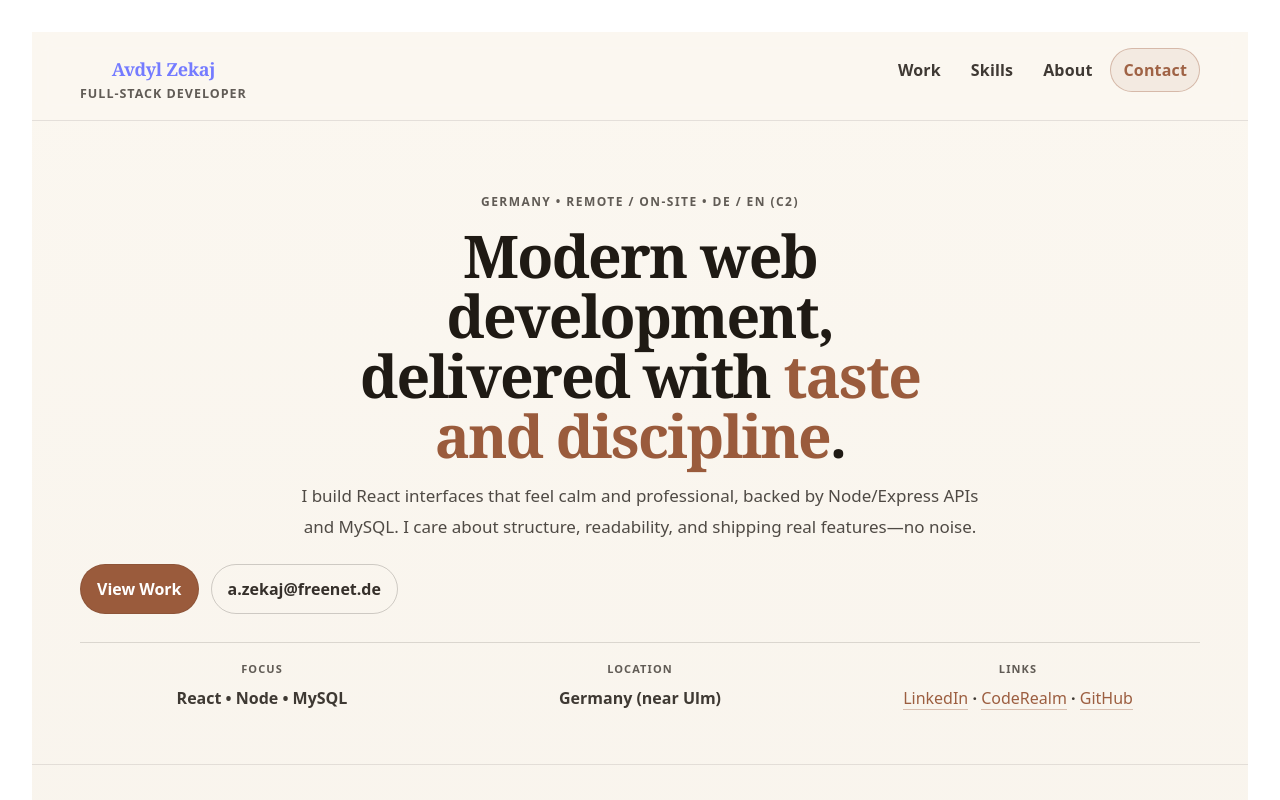
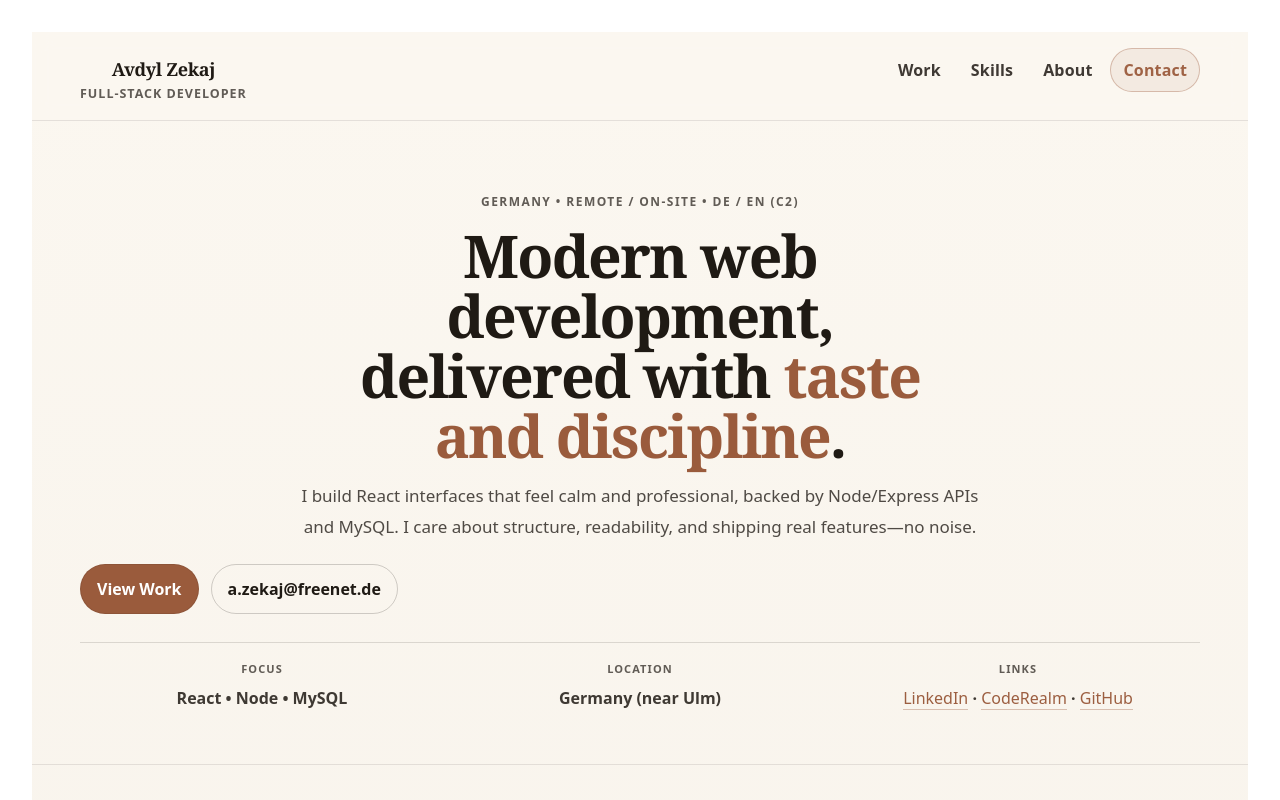
Before and after one commit to AndyZekaj/me, a React (Vite) app: page / in a window 1280 px wide. In both pictures the pointer is over the link 163 px from the left and 79 px from the top of the page. Shown: the top 800 px of the page. Built offline with nearby package versions, Linux system fonts and the light colour scheme.

Commit message:
removed blue outliners

```diff
--- a/src/components/Home/home.css
+++ b/src/components/Home/home.css
@@ -63,6 +63,15 @@
   flex-direction: column;
   gap: 2px;
 }
+
+.wordmark,
+.wordmark:visited,
+.wordmark:hover,
+.wordmark:active {
+  color: var(--ink);
+  text-decoration: none;
+}
+
 
 .wordmark__name {
   font-family: var(--serif);
@@ -176,6 +185,7 @@
 
 .btn:hover {
   transform: translateY(-1px);
+
 }
 
 .btn:active {
@@ -197,6 +207,21 @@
 .btn--full {
   width: 100%;
 }
+
+a.btn,
+a.btn:visited,
+a.btn:hover,
+a.btn:active {
+  color: inherit;
+  text-decoration: none;
+}
+
+.btn:focus { outline: none; }
+.btn:focus-visible {
+  outline: 2px solid rgba(154, 91, 60, 0.55);
+  outline-offset: 3px;
+}
+
 
 .hero__meta {
   margin-top: 28px;
```
